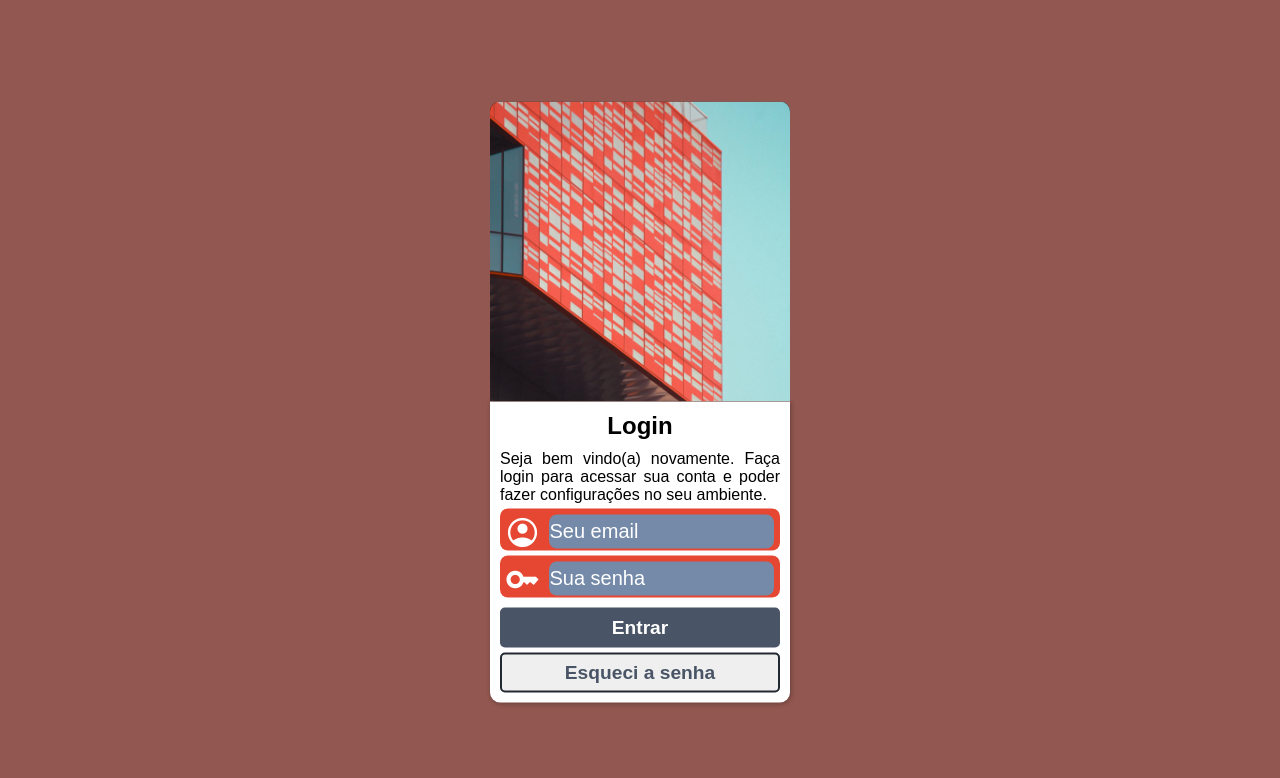
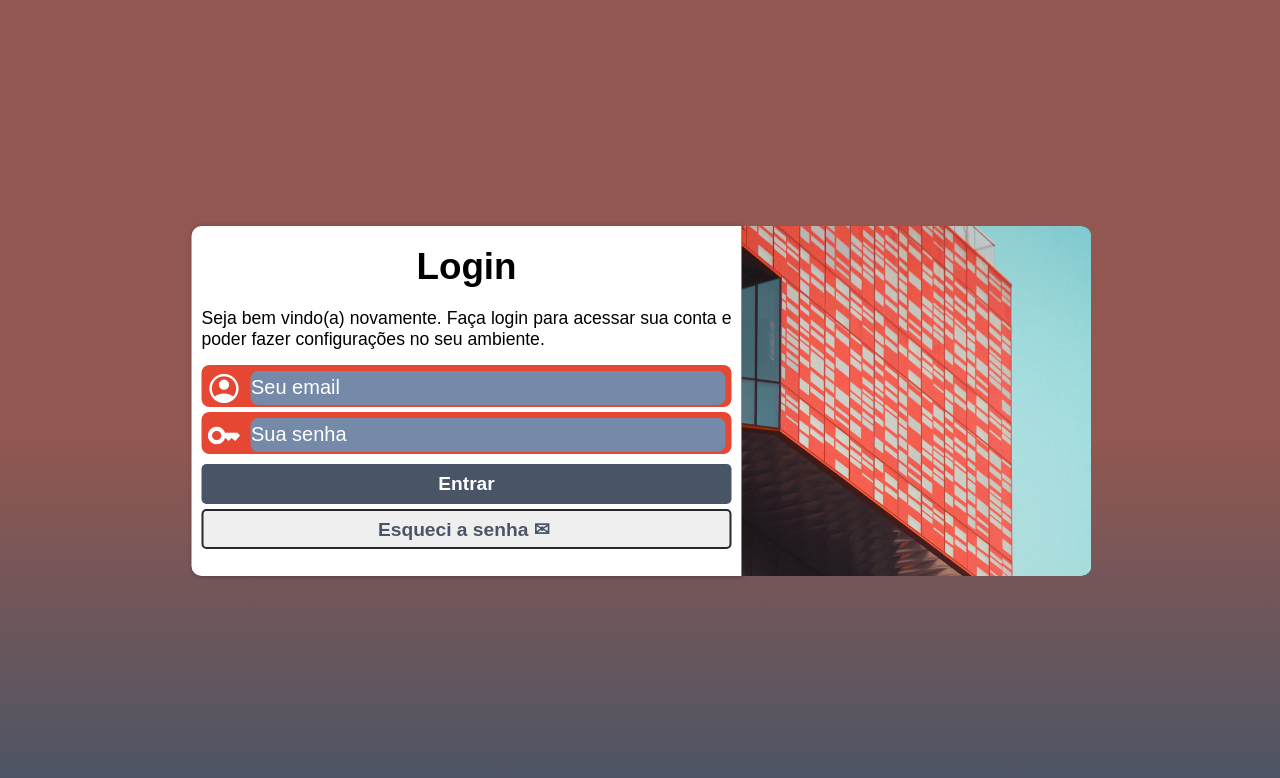
Before and after one commit to PackmcFurry/projeto-login, a plain HTML site: page V01/index.html in a window 1280 px wide. Drawn offline with nearby package versions, Linux system fonts and the light colour scheme.

Commit message:
Atualizaçao e finalizaçao da V01 do projeto

```diff
--- a/V01/estilo/pc.css
+++ b/V01/estilo/pc.css
@@ -0,0 +1,67 @@
+body{
+    width: 100vw;
+    height: 100vh;
+    background: linear-gradient(180deg,
+  #915750 55%,
+  #495566);
+}
+
+div#menu{
+    position:absolute;
+    top: 50%;
+    left: 30%;
+    transform: translate(-35%,-75%);
+}
+
+div > iframe{
+    position: relative;
+    top: 354px;
+    left: 550px;
+    width: 350px;
+    height: 350px;
+    border-radius: 0px 10px 10px 0px;
+}
+
+div > section{
+    padding: 10px;
+    background-color: white;
+    width: 550px;
+    height: 350px;
+    border-radius: 10px 0px 0px 10px;
+    box-shadow: 1px 1px 5px rgba(0, 0, 0, 0.288);
+    text-align: justify;
+}
+
+input.user , input.pass{
+    border-radius: 8px;
+    height: 34px;
+    width: 475px;
+    position: relative;
+    top: -6px;
+    left: -5px;
+    font-size: 20px;
+    border: 0px;
+    background-color: rgb(117, 138, 168);
+}
+
+#entrar , #esquece{
+    margin: auto;
+    height: 40px;
+    width: 530px;
+    margin-top: 5px;
+    border-radius: 5px;
+    cursor: pointer;
+}
+
+form{
+    margin-top: 15px;
+}
+
+h1{
+    font-size: 2.3em;
+    padding: 10px 0px;
+}
+
+p{
+   font-size: 1.1em;
+}
--- a/V01/estilo/tablet.css
+++ b/V01/estilo/tablet.css
@@ -0,0 +1,55 @@
+body{
+    width: 100vw;
+    height: 100vh;
+    background: linear-gradient(180deg,
+  #915750 55%,
+  #495566);
+}
+
+
+div#menu{
+    position:absolute;
+    top: 50%;
+    left: 60%;
+    transform: translate(-45%,-75%);
+}
+
+div > iframe{
+    position: relative;
+    top: 304px;
+    left: -250px;
+    width: 250px;
+    height: 300px;
+    border-radius: 10px 0px 0px 10px;
+}
+
+div > section{
+    padding: 10px;
+    background-color: white;
+    width: 500px;
+    height: 300px;
+    border-radius: 0px 10px 10px 0px;
+    box-shadow: 1px 1px 5px rgba(0, 0, 0, 0.288);
+    text-align: justify;
+}
+
+input.user , input.pass{
+    border-radius: 8px;
+    height: 34px;
+    width: 425px;
+    position: relative;
+    top: -6px;
+    left: -5px;
+    font-size: 20px;
+    border: 0px;
+    background-color: rgb(117, 138, 168);
+}
+
+#entrar , #esquece{
+    margin: auto;
+    height: 40px;
+    width: 480px;
+    margin-top: 5px;
+    border-radius: 5px;
+    cursor: pointer;
+}
--- a/V01/index.html
+++ b/V01/index.html
@@ -6,10 +6,11 @@
     <title>Projeto Login</title>
 
     <link rel="stylesheet" href="https://fonts.googleapis.com/css2?family=Material+Symbols+Rounded:opsz,wght,FILL,GRAD@20..48,100..700,0..1,-50..200&icon_names=account_circle" />
-
     <link rel="stylesheet" href="https://fonts.googleapis.com/css2?family=Material+Symbols+Outlined:opsz,wght,FILL,GRAD@20..48,100..700,0..1,-50..200&icon_names=key" />
 
-    <link rel="stylesheet" href="estilo/style.css">
+    <link rel="stylesheet" href="estilo/style.css" media="all">
+    <link rel="stylesheet" href="estilo/tablet.css" media="screen and (min-width:768px) and (max-width:992px)">
+    <link rel="stylesheet" href="estilo/pc.css" media="screen and (min-width:992px)">
 </head>
 <body>
     <div id="menu">
@@ -35,7 +36,7 @@
                 <div>
                     <input class="entrar" type="submit" value="Entrar" id="entrar">
 
-                    <input class="apagar" type="button" value="Esqueci a senha" id="esquece">
+                    <input class="apagar" type="button" value="Esqueci a senha &#x2709 " id="esquece">
                 </div>
             </form>
         </section>
```
